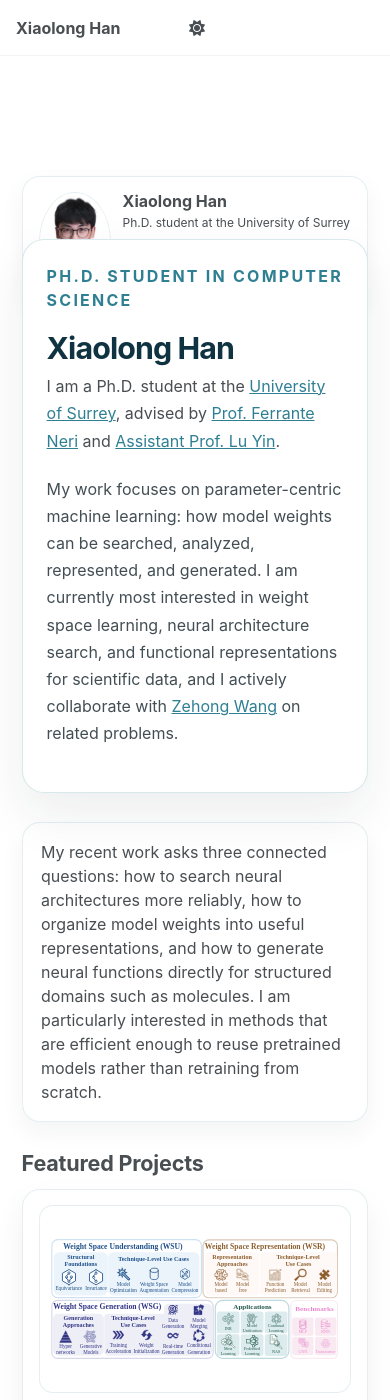
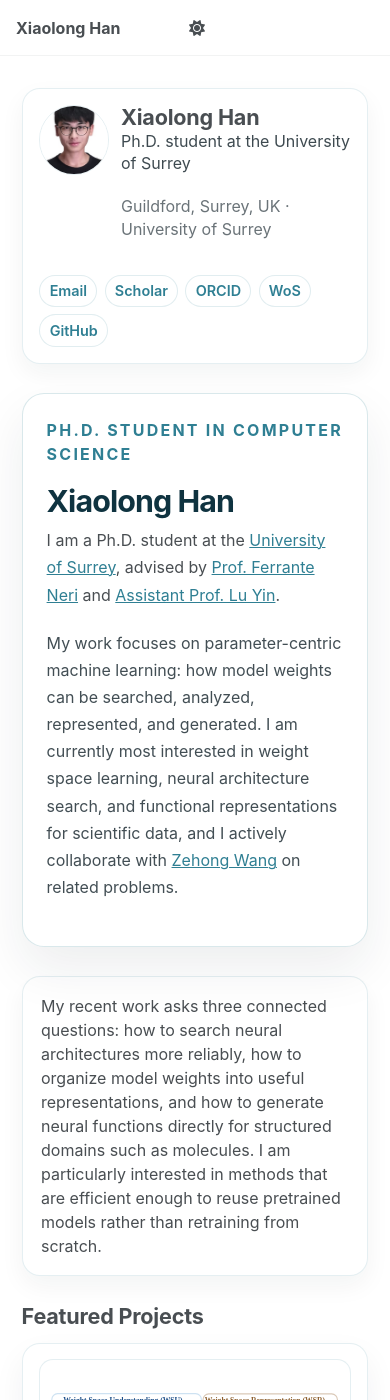
Before and after one commit to xiaolonghan2000/xiaolonghan2000.github.io, a Jekyll site: the page built from _pages/about.md, in a window 390 px wide and 1400 px high. Built offline with Jekyll 4.4.1, drawn with Linux system fonts in a browser that asks for light colours; some web fonts are replaced.

Commit message:
update style

```diff
--- a/_includes/head/custom.html
+++ b/_includes/head/custom.html
@@ -9,4 +9,4 @@
 <meta name="theme-color" content="#ffffff">
 
 <link rel="stylesheet" href="{{ base_path }}/assets/css/academicons.min.css">
-<link rel="stylesheet" href="{{ base_path }}/assets/css/homepage.css?v=20260323-mobilefix2">
+<link rel="stylesheet" href="{{ base_path }}/assets/css/homepage.css?v=20260323-mobilefix3">
--- a/_pages/about.md
+++ b/_pages/about.md
@@ -7,7 +7,39 @@ redirect_from:
   - /about.html
 ---
 
+<style>
+  @media (max-width: 1023px) {
+    #main > .sidebar.sticky {
+      display: none;
+    }
+
+    #main > .page {
+      float: none !important;
+      width: 100% !important;
+      margin: 0 !important;
+    }
+  }
+</style>
+
 <div class="homepage-shell">
+  <section class="mobile-profile-card">
+    <div class="mobile-profile-card__header">
+      <img src="{{ '/images/profile.jpg' | relative_url }}" alt="Portrait of Xiaolong Han" class="mobile-profile-card__avatar">
+      <div class="mobile-profile-card__body">
+        <h2>Xiaolong Han</h2>
+        <p class="mobile-profile-card__bio">Ph.D. student at the University of Surrey</p>
+        <p class="mobile-profile-card__meta">Guildford, Surrey, UK · University of Surrey</p>
+      </div>
+    </div>
+    <div class="mobile-profile-card__links">
+      <a href="mailto:xiaolong.han@surrey.ac.cn">Email</a>
+      <a href="https://scholar.google.com/citations?user=5oaBR_0AAAAJ">Scholar</a>
+      <a href="https://orcid.org/0009-0009-0276-7874">ORCID</a>
+      <a href="https://webofscience.clarivate.cn/wos/author/record/32992588">WoS</a>
+      <a href="https://github.com/xiaolonghan2000">GitHub</a>
+    </div>
+  </section>
+
   <section class="hero-panel">
     <p class="hero-kicker">Ph.D. Student in Computer Science</p>
     <h1>Xiaolong Han</h1>
@@ -67,7 +99,7 @@ redirect_from:
 
       <article class="project-card">
         <a class="project-visual project-visual--w2t" href="https://arxiv.org/abs/2603.15990">
-          <img src="{{ '/images/projects/w2t.svg' | relative_url }}" alt="Overview graphic for W2T">
+          <img src="{{ '/images/projects/w2t-framework.png' | relative_url }}" alt="Framework figure for W2T">
         </a>
         <div class="project-body">
           <div class="project-meta">
--- a/assets/css/homepage.css
+++ b/assets/css/homepage.css
@@ -19,6 +19,72 @@
 .homepage-shell {
   display: grid;
   gap: 1.8rem;
+}
+
+.mobile-profile-card {
+  display: none;
+  padding: 1rem 1.05rem;
+  border: 1px solid rgba(47, 127, 147, 0.12);
+  border-radius: 18px;
+  background: #fff;
+  box-shadow: 0 10px 24px rgba(15, 35, 45, 0.05);
+}
+
+.mobile-profile-card__header {
+  display: grid;
+  grid-template-columns: 4.9rem minmax(0, 1fr);
+  gap: 0.9rem;
+  align-items: center;
+}
+
+.mobile-profile-card__avatar {
+  display: block;
+  width: 4.9rem;
+  height: 4.9rem;
+  object-fit: cover;
+  border-radius: 50%;
+  border: 1px solid rgba(47, 127, 147, 0.12);
+}
+
+.mobile-profile-card__body h2 {
+  margin: 0 0 0.2rem;
+  font-size: 1.2rem;
+  line-height: 1.15;
+}
+
+.mobile-profile-card__bio,
+.mobile-profile-card__meta {
+  margin: 0;
+  line-height: 1.4;
+}
+
+.mobile-profile-card__bio {
+  color: rgba(35, 49, 56, 0.88);
+}
+
+.mobile-profile-card__meta {
+  margin-top: 0.18rem;
+  color: rgba(35, 49, 56, 0.68);
+  font-size: 0.92rem;
+}
+
+.mobile-profile-card__links {
+  display: flex;
+  flex-wrap: wrap;
+  gap: 0.45rem;
+  margin-top: 0.85rem;
+}
+
+.mobile-profile-card__links a {
+  display: inline-flex;
+  align-items: center;
+  padding: 0.28rem 0.58rem;
+  border: 1px solid rgba(47, 127, 147, 0.14);
+  border-radius: 999px;
+  background: #fff;
+  text-decoration: none;
+  font-size: 0.9rem;
+  font-weight: 600;
 }
 
 .homepage-shell h2 {
@@ -488,7 +554,7 @@ html[data-theme="dark"] body {
     var(--global-bg-color);
 }
 
-@media (max-width: 900px) {
+@media (max-width: 1023px) {
   #main {
     max-width: calc(100vw - 1rem) !important;
     padding-left: 0.85rem;
@@ -497,6 +563,10 @@ html[data-theme="dark"] body {
 
   .hero-panel {
     padding: 1.5rem;
+  }
+
+  .mobile-profile-card {
+    display: block;
   }
 
   .project-card {
@@ -516,3 +586,16 @@ html[data-theme="dark"] body {
     grid-template-columns: 1fr;
   }
 }
+
+@media (max-width: 480px) {
+  .mobile-profile-card__header {
+    grid-template-columns: 4.35rem minmax(0, 1fr);
+    gap: 0.75rem;
+    align-items: start;
+  }
+
+  .mobile-profile-card__avatar {
+    width: 4.35rem;
+    height: 4.35rem;
+  }
+}
```
Also changed, not shown: images/projects/w2t-framework.png (added), images/projects/w2t.svg (deleted).
